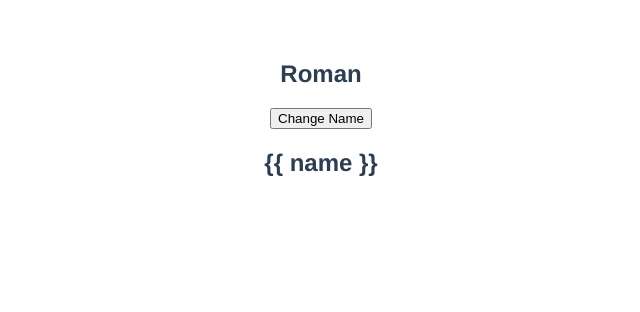
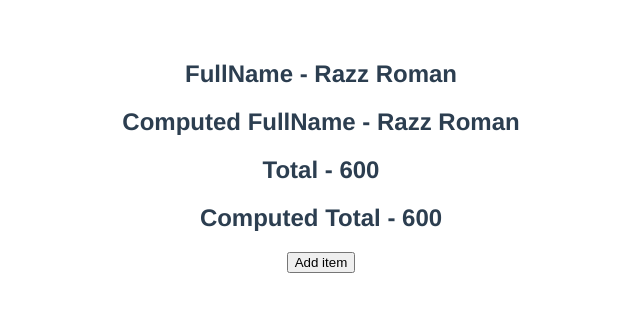
Before and after one commit to roman-ojha/vue, a Vue app in the folder Class/: page / in a window 1280 px wide. Shown: the top 312 px of the page, without its empty margins (319-959 px from the left). Built offline with nearby package versions, Linux system fonts and the light colour scheme.

Commit message:
docs(tutorial): computed properties

```diff
--- a/Class/src/App.vue
+++ b/Class/src/App.vue
@@ -3,7 +3,7 @@
 </template>
 
 <script>
-import Application from "./Topic_Wise/22_v-once_v-pre_Directive/App.vue";
+import Application from "./Topic_Wise/23_Computed_Properties/App.vue";
 
 export default {
   name: "App",
--- /dev/null
+++ b/Class/src/Topic_Wise/23_Computed_Properties/App.vue
@@ -0,0 +1,76 @@
+<template>
+  <!-- Using Data property -->
+  <h2>FullName - {{ firstName }} {{ lastName }}</h2>
+
+  <!-- Using Computed property -->
+  <h2>Computed FullName - {{ fullName }}</h2>
+
+  <h2>
+    Total - {{ items.reduce((total, curr) => (total = total + curr.price), 0) }}
+    <!-- to render the total price of all items -->
+    <!-- but if we have to display this result in multiple places that we might need to use computed property -->
+  </h2>
+
+  <h2>Computed Total - {{ totalPrice }}</h2>
+
+  <!-- and also computed properties is that they are automatically recalculated if their dependencies changed -->
+  <!-- this button will push another items into the array -->
+  <button @click="items.push({ id: 4, title: 'keyboard', price: 50 })">
+    Add item
+  </button>
+</template>
+<script>
+export default {
+  name: "App",
+  data() {
+    return {
+      firstName: "Razz",
+      lastName: "Roman",
+      items: [
+        {
+          id: 1,
+          title: "TV",
+          price: 100,
+        },
+        {
+          id: 2,
+          title: "Phone",
+          price: 200,
+        },
+        {
+          id: 3,
+          title: "Laptop",
+          price: 300,
+        },
+      ],
+    };
+  },
+  methods: {},
+  // same as 'data' & 'methods' we can define 'computed' properties which can be specify as function
+  computed: {
+    fullName() {
+      // here 'fullName' is the property
+      return `${this.firstName} ${this.lastName}`;
+      // here we can see computed property is the property that is composed from two data property
+    },
+    // so, if property need to be render in multiple places that we might need to create computed property
+    totalPrice() {
+      return this.items.reduce(
+        (total, curr) => (total = total + curr.price),
+        0
+      );
+    },
+  },
+};
+</script>
+
+<style>
+#app {
+  font-family: Avenir, Helvetica, Arial, sans-serif;
+  -webkit-font-smoothing: antialiased;
+  -moz-osx-font-smoothing: grayscale;
+  /* text-align: center; */
+  color: #2c3e50;
+  margin-top: 60px;
+}
+</style>
```
Also changed, not shown: Class/src/Topic_Wise/23_Computed_Properties/23_Computed_Properties.txt (added).
